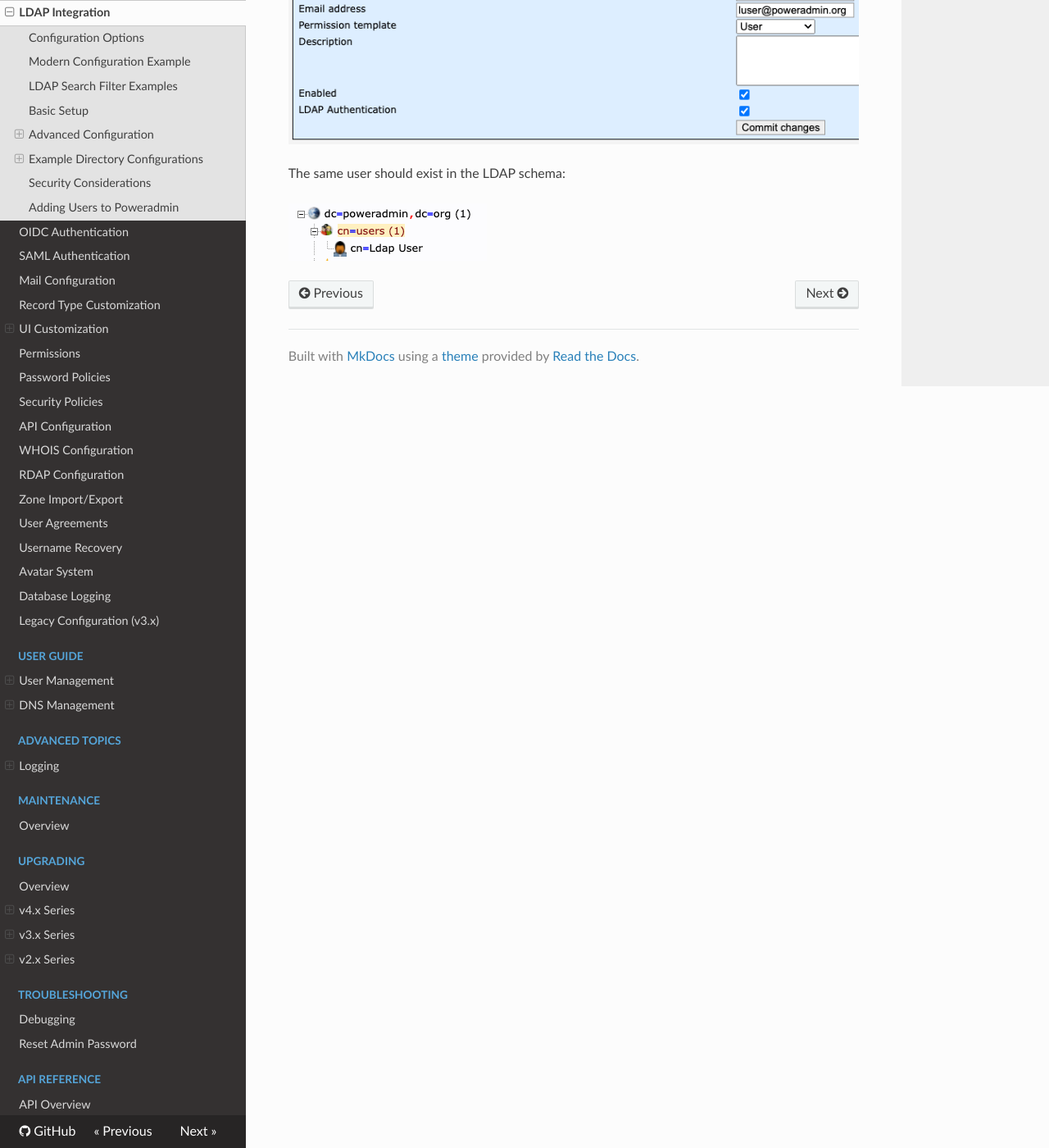
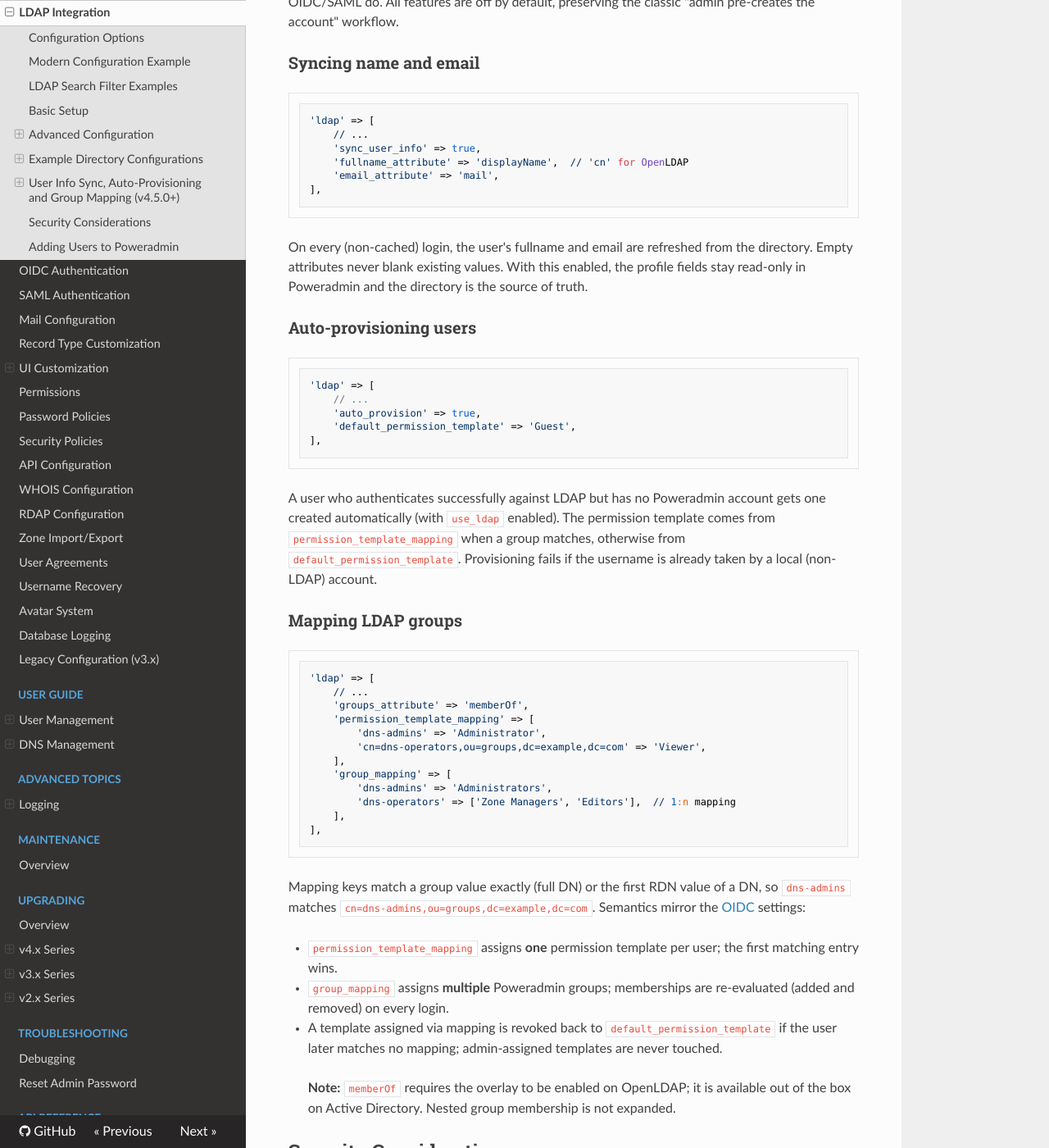
Before and after one commit to poweradmin/poweradmin-docs, an MkDocs documentation site: the page built from docs/configuration/ldap.md, in a window 1280 px wide and 1400 px high, scrolled down 3278 px. Shown: the whole window at 82% size. Built offline with MkDocs 1.6.1, drawn with Linux system fonts in a browser that asks for light colours; nearby versions of some CDN libraries; some of the changed text lies outside the part shown.

Commit message:
docs(ldap): document user info sync, auto-provisioning and group mapping (4.5.0)

````diff
--- a/docs/configuration/ldap.md
+++ b/docs/configuration/ldap.md
@@ -18,6 +18,14 @@
 | $ldap_user_attribute | ldap.user_attribute | uid | Username attribute used in LDAP search filter | 2.1.7 |
 | $ldap_proto | ldap.protocol_version | 3 | LDAP protocol version | 2.1.7 |
 | N/A | ldap.session_cache_timeout | 300 | Cache LDAP validation results (seconds, 0 = disabled) | 4.1.0 |
+| N/A | ldap.sync_user_info | false | Sync fullname/email from LDAP on every login | 4.5.0 |
+| N/A | ldap.fullname_attribute | displayName | LDAP attribute for full name (`displayName` for AD, `cn` for OpenLDAP) | 4.5.0 |
+| N/A | ldap.email_attribute | mail | LDAP attribute for email address | 4.5.0 |
+| N/A | ldap.auto_provision | false | Create missing users on first successful LDAP login | 4.5.0 |
+| N/A | ldap.default_permission_template | Guest | Template for auto-provisioned users when no mapping matches | 4.5.0 |
+| N/A | ldap.groups_attribute | memberOf | LDAP attribute holding group memberships | 4.5.0 |
+| N/A | ldap.permission_template_mapping | [] | Maps LDAP groups to permission template names | 4.5.0 |
+| N/A | ldap.group_mapping | [] | Maps LDAP groups to Poweradmin group(s) | 4.5.0 |
 
 ## Modern Configuration Example
 
@@ -115,6 +123,60 @@
 ];
 ```
 
+## User Info Sync, Auto-Provisioning and Group Mapping (v4.5.0+)
+
+Since 4.5.0, LDAP can drive user identity, permissions and group membership the same way OIDC/SAML do. All features are off by default, preserving the classic "admin pre-creates the account" workflow.
+
+### Syncing name and email
+
+```php
+'ldap' => [
+    // ...
+    'sync_user_info' => true,
+    'fullname_attribute' => 'displayName',  // 'cn' for OpenLDAP
+    'email_attribute' => 'mail',
+],
+```
+
+On every (non-cached) login, the user's fullname and email are refreshed from the directory. Empty attributes never blank existing values. With this enabled, the profile fields stay read-only in Poweradmin and the directory is the source of truth.
+
+### Auto-provisioning users
+
+```php
+'ldap' => [
+    // ...
+    'auto_provision' => true,
+    'default_permission_template' => 'Guest',
+],
+```
+
+A user who authenticates successfully against LDAP but has no Poweradmin account gets one created automatically (with `use_ldap` enabled). The permission template comes from `permission_template_mapping` when a group matches, otherwise from `default_permission_template`. Provisioning fails if the username is already taken by a local (non-LDAP) account.
+
+### Mapping LDAP groups
+
+```php
+'ldap' => [
+    // ...
+    'groups_attribute' => 'memberOf',
+    'permission_template_mapping' => [
+        'dns-admins' => 'Administrator',
+        'cn=dns-operators,ou=groups,dc=example,dc=com' => 'Viewer',
+    ],
+    'group_mapping' => [
+        'dns-admins' => 'Administrators',
+        'dns-operators' => ['Zone Managers', 'Editors'],  // 1:n mapping
+    ],
+],
+```
+
+Mapping keys match a group value exactly (full DN) or the first RDN value of a DN, so `dns-admins` matches `cn=dns-admins,ou=groups,dc=example,dc=com`. Semantics mirror the [OIDC](oidc.md) settings:
+
+- `permission_template_mapping` assigns **one** permission template per user; the first matching entry wins.
+- `group_mapping` assigns **multiple** Poweradmin groups; memberships are re-evaluated (added and removed) on every login.
+- A template assigned via mapping is revoked back to `default_permission_template` if the user later matches no mapping; admin-assigned templates are never touched.
+
+> **Note:** `memberOf` requires the overlay to be enabled on OpenLDAP; it is available out of the box on Active Directory. Nested group membership is not expanded.
+
 ## Security Considerations
 
 - Always use LDAPS (LDAP over SSL/TLS) in production environments
````
Also changed, not shown: docs/installation/docker.md (+4 -0 lines).
